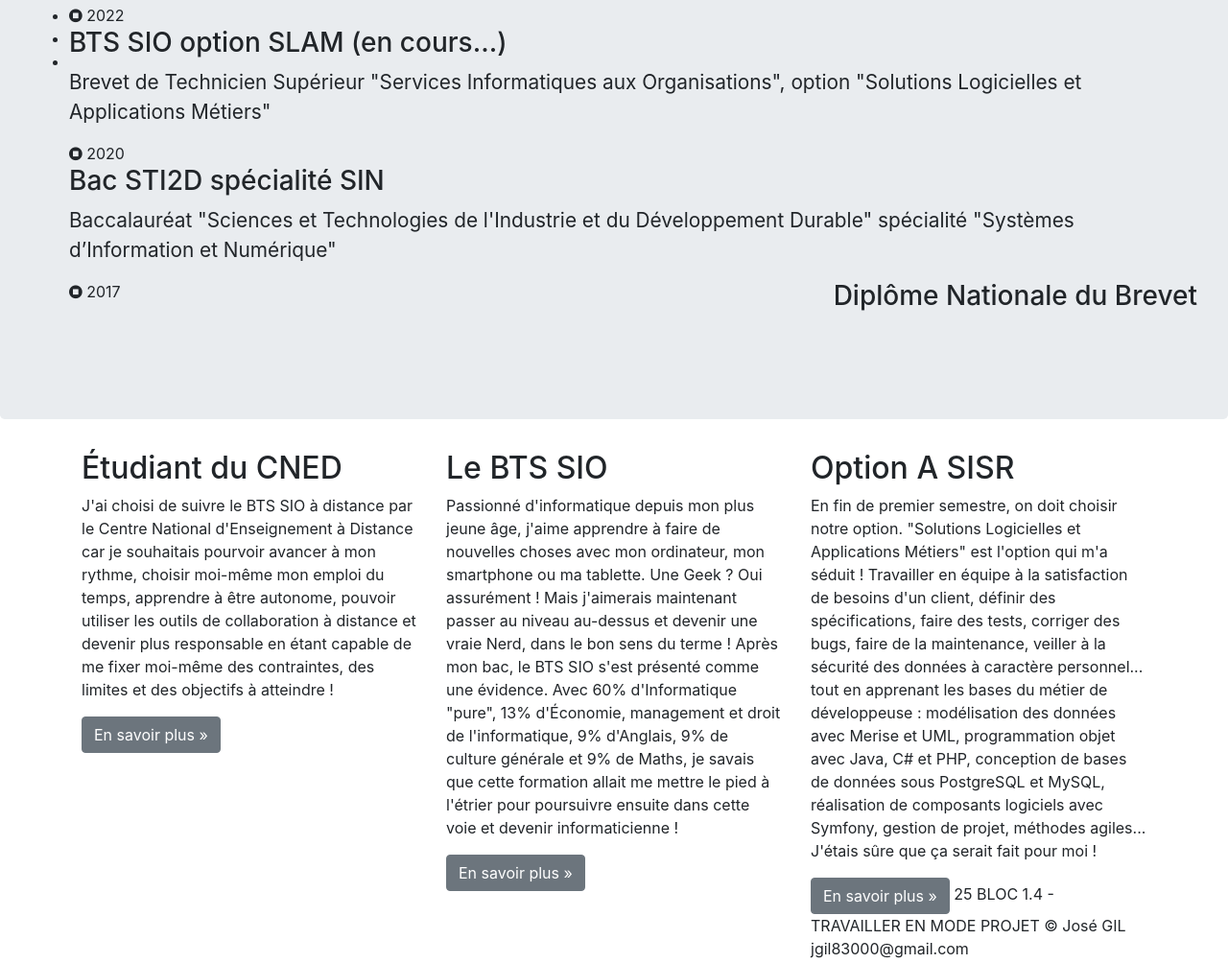
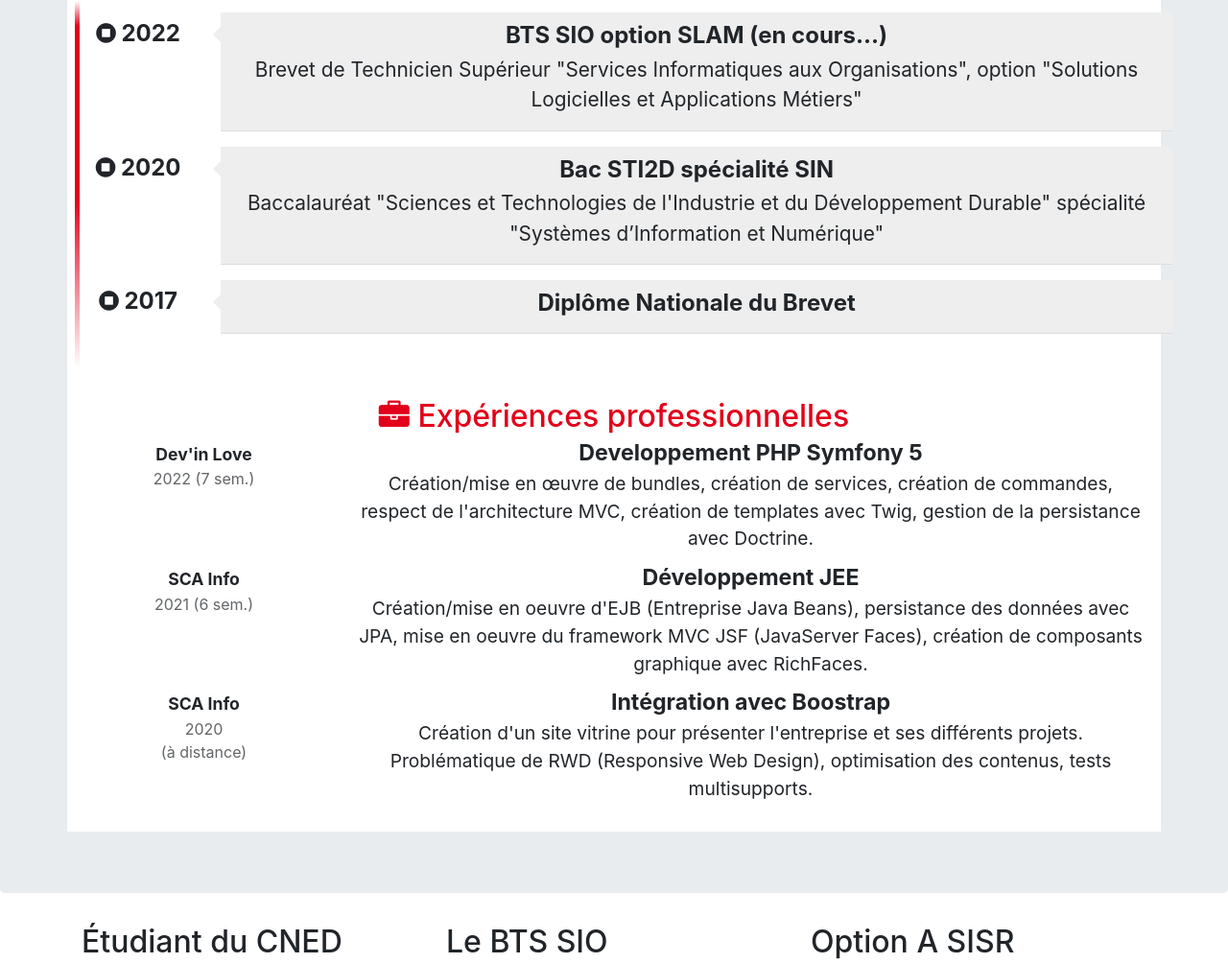
Before and after one commit to iwanttocommit/iwanttocommit.github, a plain HTML site: page cv.html in a window 1280 px wide. Shown: the part 539-1543 px from the top of the page at 96% size. Drawn offline with nearby package versions, Linux system fonts and the light colour scheme.

Commit message:
Cloture du ticket après le push

```diff
--- a/css/cv.css
+++ b/css/cv.css
@@ -30,3 +30,44 @@ body { padding-top: 50px; }
 .rubrique h2 { color: rgb(226,0,26); }
 .rubrique h2::before{ margin-right: 5px; }
 .rubrique p{ font-size: 1.3em; line-height: 1.5em; }
+/******************************************
+* Parcours scolaire
+******************************************/
+#parcours { margin-top: 20px; position: relative; padding: 1em 0; list-style: none; }
+#parcours::before { width: 5px; height: 100%; position: absolute; left: 7.8px; top: 0;
+ display: block; background: linear-gradient(to bottom, #ffffff 0%,
+ #E2001A 7%, #E2001A, #ffffff 100%); content:""; }
+#parcours li { width: 100%; z-index: 2; position: relative; float: left; }
+#parcours .date .glyphicon-record::before { background: #FFFFFF; color: #555; }
+#parcours .date { width: 75px; background-color: rgba(0, 0, 0, 0); font-size: 1.5em;
+ font-weight: 700; display: inline-block; }
+#parcours .details { width: 325px; display: inline-block; background: #eee;
+ position: relative; padding: 10px 10px 0 10px;
+ border-bottom: 1px solid #ddd; margin: -4px -12px 20px 0; }
+#parcours .details::after { content: ''; position: absolute; top: 15px; right: 0;
+ left: -16px; height: 0; width: 0; border: solid transparent;
+ border-right-color: #eee; border-width: 8px;
+ pointer-events: none; }
+#parcours .details h3{ font-size: 1.5em; margin: 0; padding: 0; font-weight: 700; }
+#parcours .details p{ font-size: 1.3em; margin-top: 5px; padding: 0; }
+/* Pour empêcher la déformation du parcours scolaire selon la STA */
+@media (min-width: 500px) { #parcours .date { width: 20%; }
+ #parcours .details { width: 80%; }
+}
+@media (min-width: 768px) { #parcours .date { width: 25%; }
+ #parcours .details { width: 75%; }
+}
+@media (min-width: 992px) { #parcours .date { width: 17%; }
+ #parcours .details { width: 83%; }
+}
+@media (min-width: 1200px) { #parcours .date { width: 13%; }
+ #parcours .details { width: 87%; }
+}
+/******************************************
+* Expériences professionnelles
+******************************************/
+.experience { display:flex; margin-bottom: 15px; }
+.experience .lieu { font-size: 1.1em; font-weight: bold; }
+.experience .date { font-size: 1em; opacity: 0.7; }
+.experience .profession { font-size: 1.45em; font-weight: bold; margin-top: -6px; }
+.experience .details { font-size: 1.2em; line-height: 1.5em; }
--- a/cv.html
+++ b/cv.html
@@ -124,9 +124,6 @@
                         <div id="cv-intro">
                             <h1>Bonjour, je m'appelle <span>Théo</span> et voici mon CV</h1>
                         </div>
-                    </div>
-                </div>
-            </div>
                         <div class="row cadreCV">
                             <div class="col-xs-12 col-sm-7">
                                 <!-- Partie gauche -->
@@ -182,6 +179,54 @@
                                     </div>
                                 </li>
                             </ul>
+                        </div>
+                        <!-- Partie Gauche -->
+
+                        <div class="rubrique clearfix">
+                            <h2><span class="fa fa-briefcase"></span> Expériences professionnelles</h2>
+                            <div class="experience clearfix">
+                                <div class="col-3">
+                                    <div class="lieu">Dev'in Love</div>
+                                    <div class="date">2022 (7 sem.)</div>
+                                </div>
+                                <div class="col-9">
+                                    <div class="profession">Developpement PHP Symfony 5</div>
+                                    <div class="details">Création/mise en œuvre de bundles, création de services,
+                                        création de commandes, respect de l'architecture MVC, création de templates
+                                        avec Twig, gestion de la persistance avec Doctrine.
+                                    </div>
+                                </div>
+                            </div>
+                            <div class="experience clearfix">
+                                <div class="col-3">
+                                    <div class="lieu">SCA Info</div>
+                                    <div class="date">2021 (6 sem.)</div>
+                                </div>
+                                <div class="col-9">
+                                    <div class="profession">Développement JEE</div>
+                                    <div class="details">Création/mise en oeuvre d'EJB (Entreprise Java Beans),
+                                        persistance des données avec JPA, mise en oeuvre du framework MVC JSF
+                                        (JavaServer Faces), création de composants graphique avec RichFaces.
+                                    </div>
+                                </div>
+                            </div>
+                            <div class="experience clearfix">
+                                <div class="col-3">
+                                    <div class="lieu">SCA Info</div>
+                                    <div class="date">2020<br>(à distance)</div>
+                                </div>
+                                <div class="col-9">
+                                    <div class="profession">Intégration avec Boostrap</div>
+                                    <div class="details">Création d'un site vitrine pour présenter l'entreprise et
+                                        ses différents projets. Problématique de RWD (Responsive Web Design),
+                                        optimisation des contenus, tests multisupports.
+                                    </div>
+                                </div>
+                            </div>
+                        </div>
+
+                    </div>
+                </div>
             </div>
         </div>
         <footer>
```
Lines whose indentation alone changed are shown as unchanged.
